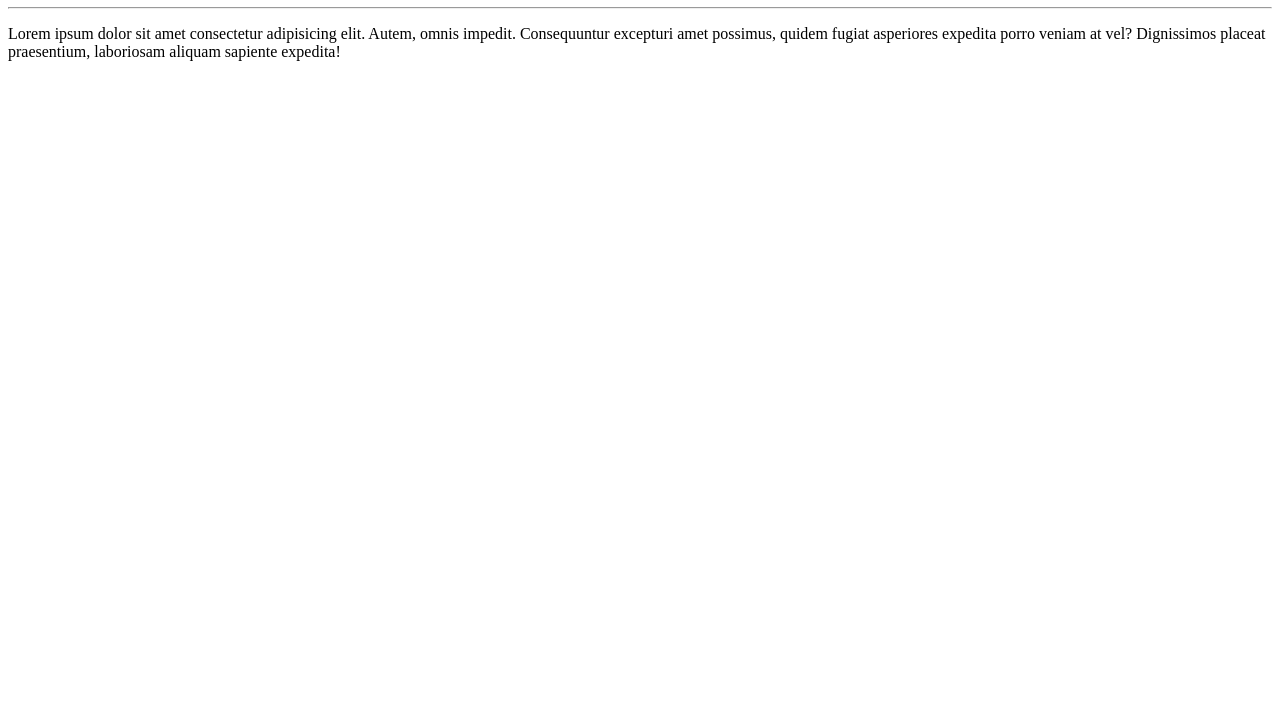
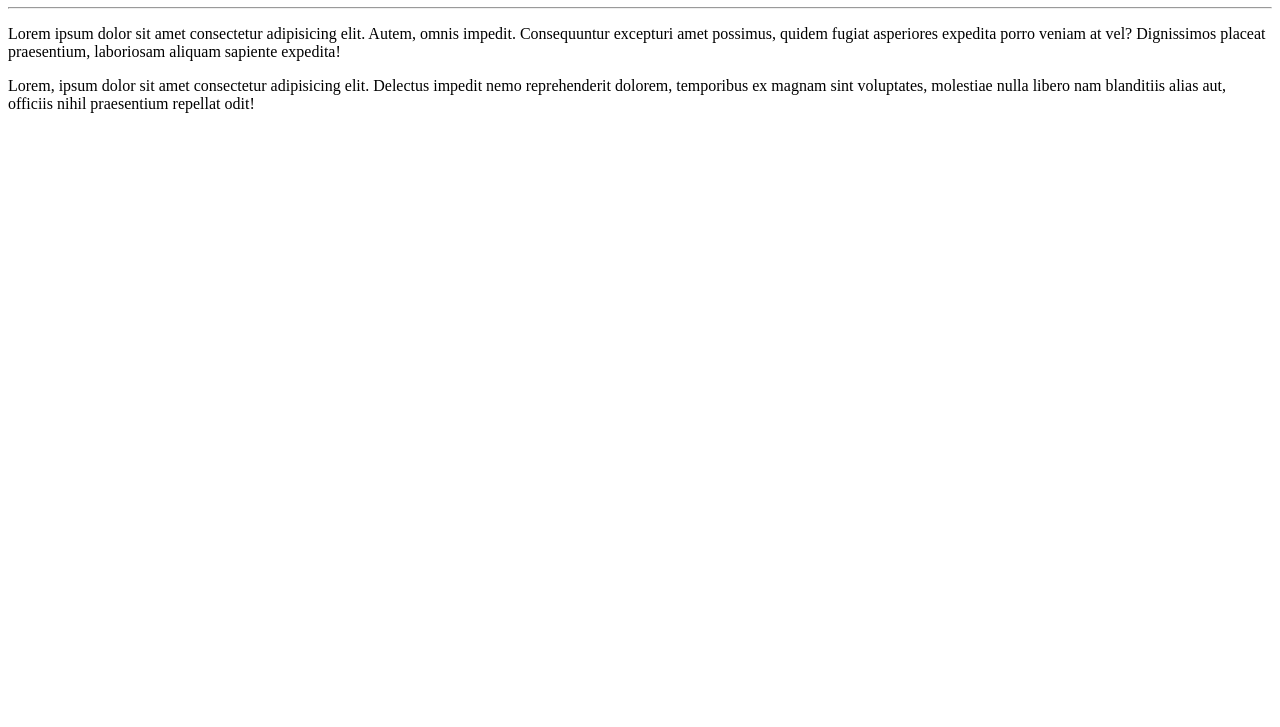
Before and after one commit to joaoaugustofp/Ola-Mundo, a plain HTML site: page site.exemplo/index.html in a window 1280 px wide. Shown: the part 73-800 px from the top of the page. Drawn offline with Linux system fonts and the light colour scheme.

Commit message:
Adicionei um parágrafo

```diff
--- a/site.exemplo/index.html
+++ b/site.exemplo/index.html
@@ -10,5 +10,6 @@
     <h1>Olá, Mundo!</h1>
     <hr>
     <p>Lorem ipsum dolor sit amet consectetur adipisicing elit. Autem, omnis impedit. Consequuntur excepturi amet possimus, quidem fugiat asperiores expedita porro veniam at vel? Dignissimos placeat praesentium, laboriosam aliquam sapiente expedita!</p>
+    <p>Lorem, ipsum dolor sit amet consectetur adipisicing elit. Delectus impedit nemo reprehenderit dolorem, temporibus ex magnam sint voluptates, molestiae nulla libero nam blanditiis alias aut, officiis nihil praesentium repellat odit!</p>
 </body>
 </html>
```
